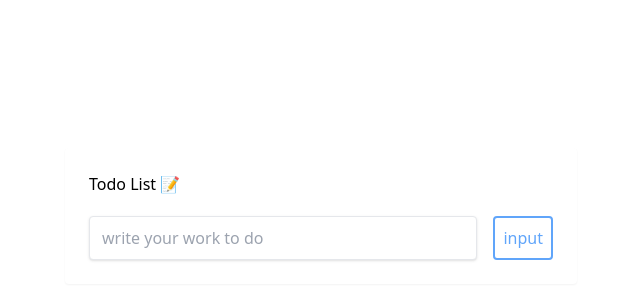
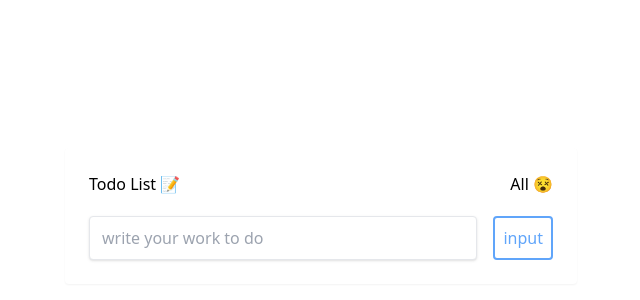
Before and after one commit to jungeun-p/Study-React-With-NextJS, a React (Create React App) app in the folder practice-app/: page / in a window 1280 px wide. Shown: the part 184-484 px from the top of the page, without its empty margins (319-959 px from the left). Built offline with nearby package versions, Linux system fonts and the light colour scheme.

Commit message:
[ modify ] Making function to delete all Lists component

```diff
--- a/practice-app/src/App.js
+++ b/practice-app/src/App.js
@@ -6,9 +6,6 @@ export default function App() {
   return (
     <div className="flex items-center justify-center w-screen h-screen">
       <div className="w-full p-6 m-4 bg-white rounded shadow-sm lg:w-3/4 lg:max-w-lg">
-        <div className="flex justify-between mb-3">
-            <h1>Todo List 📝</h1>
-        </div>
         <TodoApp />
       </div>
     </div>
--- a/practice-app/src/TodoApp.js
+++ b/practice-app/src/TodoApp.js
@@ -25,8 +25,16 @@ const TodoApp = () => {
         setTodoData(newTodoData);
     }, [todoData]);
 
+    const deleteAllTodo = () => {
+        setTodoData([]);
+    };
+
     return (
         <>
+            <div className="flex justify-between mb-3">
+                <h1>Todo List 📝</h1>
+                <button onClick={deleteAllTodo}>All 😵</button>
+            </div>
             <Form value={value} setValue={setValue} CreateTodo={CreateTodo} />
             <Lists todoData={todoData} setTodoData={setTodoData} deleteTodo={deleteTodo} />
         </>
--- a/practice-app/src/components/Lists.js
+++ b/practice-app/src/components/Lists.js
@@ -1,10 +1,10 @@
-import React, { useEffect } from 'react';
+import React, { useCallback, useEffect, useMemo } from 'react';
 import { DragDropContext, Draggable, Droppable } from "react-beautiful-dnd";
 import List from './List';
 
 const Lists = React.memo(({ todoData, setTodoData, deleteTodo }) => { // props.todoData
     console.log('Lists component');
-    const handleEnd = (result) => {
+    const handleEnd = useCallback((result) => {
         // source 항목 및 대상 위치와 같은 드래그 이벤트에 대한 정보가 포함.
         // 위치 변경이 없을 땐 종료
         if(!result.destination) return;
@@ -18,8 +18,7 @@ const Lists = React.memo(({ todoData, setTodoData, deleteTodo }) => { // props.t
         // 3. 원하는 자리에 reorderedItem을 insert 처리
         newTodoData.splice(result.destination.index, 0, reorderedItem);
         setTodoData(newTodoData);
-    }
-
+    }, [todoData])
     return (
         <div>
             <DragDropContext onDragEnd={handleEnd}>
```
